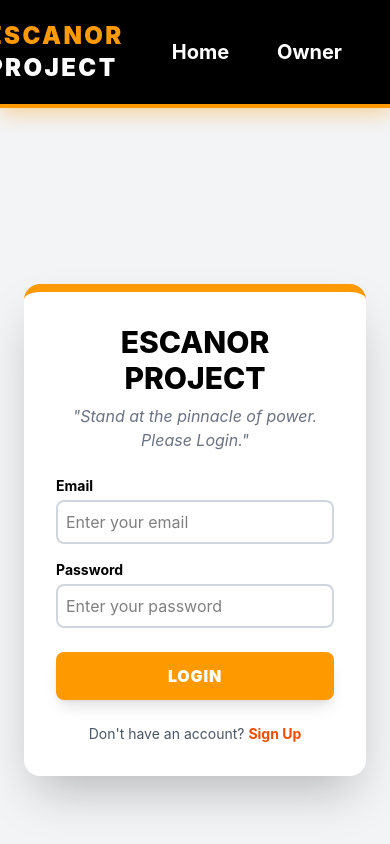
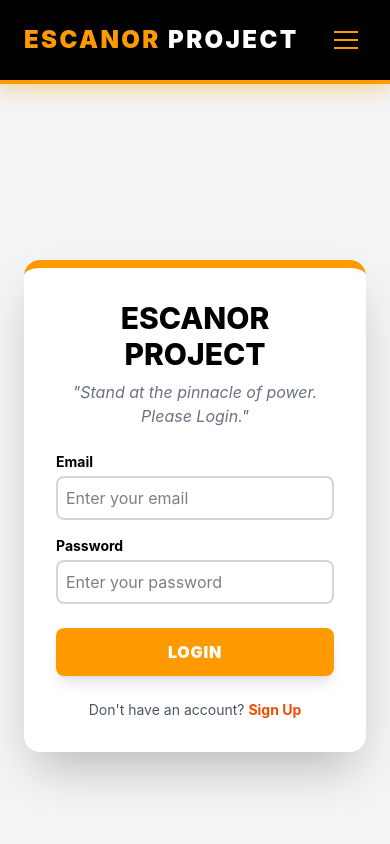
Before and after one commit to AshaJenvasu/week_12_react-assessment-REBUILD, a React (Vite) app: page / in a window 390 px wide. Shown: the top 844 px of the page. Built offline with nearby package versions, Linux system fonts and the light colour scheme; no server answers.

Commit message:
Update apibase for authcontext and responsive mobile nav

```diff
--- a/src/components/Navbar.jsx
+++ b/src/components/Navbar.jsx
@@ -1,78 +1,136 @@
+import { useState } from "react";
 import { Link } from "react-router-dom";
 import { useAuth } from "../context/AuthContext";
 
 const Navbar = () => {
   const { user, logout } = useAuth();
+  const [menuOpen, setMenuOpen] = useState(false);
 
   const handleLogoutClick = async () => {
-    // ยิงคำสั่งทำลายคุกกี้ที่ฝั่งหลังบ้าน และล้างค่า State ส่วนกลาง
     await logout();
-    // พอเคลียร์ค่าเสร็จปุ๊บ หน้า Home.jsx ที่ดักเงื่อนไข if (!user) ไว้ จะทำงานและพากระโดดกลับหน้าแรกทันทีจ้ะ!
+    setMenuOpen(false);
   };
 
   return (
-    <nav
-      className="sticky top-0 z-50 flex justify-end items-center gap-12 px-12 py-5
-                 bg-black border-b-4 border-amber-500 shadow-[0_5px_20px_rgba(245,158,11,0.4)]"
-    >
-      {/* ฝั่งซ้าย: โลโก้หรือชื่อโปรเจกต์ */}
-      <div className="mr-auto flex items-center">
+    <nav className="sticky top-0 z-50 bg-black border-b-4 border-amber-500 shadow-[0_5px_20px_rgba(245,158,11,0.4)]">
+      {/* ─── Top Bar ─── */}
+      <div className="flex justify-between items-center px-6 md:px-12 py-5">
+        {/* โลโก้ + Role Badge */}
+        <div className="flex items-center gap-3">
           <Link
             to="/"
             className="text-2xl font-black text-amber-500 tracking-widest hover:text-orange-500 transition-colors"
           >
             ESCANOR <span className="text-white">PROJECT</span>
           </Link>
-
-        {/* แสดงระดับสิทธิ์ (Role Badge) ขยับตามชื่อโลโก้เดิมของหนู */}
           {user && (
-          <span className="text-xs font-bold mx-5 px-3 py-1 bg-amber-500 text-black rounded-full uppercase tracking-wider shadow-[0_0_10px_rgba(245,158,11,0.5)]">
+            <span className="text-xs font-bold px-3 py-1 bg-amber-500 text-black rounded-full uppercase tracking-wider shadow-[0_0_10px_rgba(245,158,11,0.5)]">
               {user.role}
             </span>
           )}
         </div>
 
-      {/* ฝั่งขวา: เมนูลิงก์ และ ข้อมูลโปรไฟล์พร้อมปุ่ม Logout */}
-      <Link
-        to="/"
-        className="relative group text-xl font-bold text-white transition duration-300"
-      >
-        <span>Home</span>
-        <span className="absolute -bottom-1 left-0 w-0 h-1 bg-gradient-to-r from-orange-500 to-yellow-400 transition-all duration-300 group-hover:w-full shadow-[0_0_8px_#f59e0b]"></span>
-      </Link>
-
-      <Link
-        to="/owner"
-        className="relative group text-xl font-bold text-white transition duration-300"
-      >
-        <span>Owner</span>
-        <span className="absolute -bottom-1 left-0 w-0 h-1 bg-gradient-to-r from-orange-500 to-yellow-400 transition-all duration-300 group-hover:w-full shadow-[0_0_8px_#f59e0b]"></span>
-      </Link>
-
-      {/* 💡 เติมระบบต้อนรับและปุ่ม Logout คลุมด้วยสิทธิ์ล็อกอิน */}
+        {/* Desktop Menu */}
+        <div className="hidden md:flex items-center gap-12">
+          <NavLink to="/">Home</NavLink>
+          <NavLink to="/owner">Owner</NavLink>
           {user && (
             <div className="flex items-center gap-6 border-l-2 border-amber-500/30 pl-6">
-          {/* แสดงชื่อผู้ใช้ที่ล็อกอินอยู่ในระบบกลาง */}
               <p className="text-base font-medium text-gray-300">
                 Welcome,{" "}
                 <span className="text-amber-500 font-black tracking-wide">
                   {user.username}
                 </span>
               </p>
+              <LogoutButton onClick={handleLogoutClick} />
+            </div>
+          )}
+        </div>
 
-          {/* ปุ่ม Logout ธีมทลายดวงตะวัน (แดง-ส้มตัดขอบเข้ากับธีมมืด) */}
+        {/* Hamburger (mobile only) */}
         <button
-            onClick={handleLogoutClick}
+          onClick={() => setMenuOpen((prev) => !prev)}
+          className="md:hidden flex flex-col justify-center items-center gap-1.5 w-10 h-10 cursor-pointer"
+          aria-label="Toggle menu"
+        >
+          <span
+            className={`block w-6 h-0.5 bg-amber-500 transition-all duration-300 origin-center
+              ${menuOpen ? "rotate-45 translate-y-2" : ""}`}
+          />
+          <span
+            className={`block w-6 h-0.5 bg-amber-500 transition-all duration-300
+              ${menuOpen ? "opacity-0 scale-x-0" : ""}`}
+          />
+          <span
+            className={`block w-6 h-0.5 bg-amber-500 transition-all duration-300 origin-center
+              ${menuOpen ? "-rotate-45 -translate-y-2" : ""}`}
+          />
+        </button>
+      </div>
+
+      {/* ─── Mobile Dropdown ─── */}
+      <div
+        className={`md:hidden overflow-hidden transition-all duration-300 ease-in-out
+          ${menuOpen ? "max-h-96 opacity-100" : "max-h-0 opacity-0"}`}
+      >
+        <div className="flex flex-col px-6 pb-6 gap-5 border-t border-amber-500/20">
+          <NavLinkMobile to="/" onClick={() => setMenuOpen(false)}>
+            Home
+          </NavLinkMobile>
+          <NavLinkMobile to="/owner" onClick={() => setMenuOpen(false)}>
+            Owner
+          </NavLinkMobile>
+
+          {user && (
+            <>
+              <div className="border-t border-amber-500/20 pt-4">
+                <p className="text-sm font-medium text-gray-400 mb-3">
+                  Logged in as{" "}
+                  <span className="text-amber-500 font-black">
+                    {user.username}
+                  </span>
+                </p>
+                <LogoutButton onClick={handleLogoutClick} />
+              </div>
+            </>
+          )}
+        </div>
+      </div>
+    </nav>
+  );
+};
+
+// ─── Subcomponents ───
+
+const NavLink = ({ to, children }) => (
+  <Link
+    to={to}
+    className="relative group text-xl font-bold text-white transition duration-300"
+  >
+    <span>{children}</span>
+    <span className="absolute -bottom-1 left-0 w-0 h-1 bg-gradient-to-r from-orange-500 to-yellow-400 transition-all duration-300 group-hover:w-full shadow-[0_0_8px_#f59e0b]" />
+  </Link>
+);
+
+const NavLinkMobile = ({ to, children, onClick }) => (
+  <Link
+    to={to}
+    onClick={onClick}
+    className="text-lg font-bold text-white hover:text-amber-500 transition-colors py-1"
+  >
+    {children}
+  </Link>
+);
+
+const LogoutButton = ({ onClick }) => (
+  <button
+    onClick={onClick}
     className="px-4 py-2 bg-gradient-to-r from-red-600 to-orange-600 hover:from-red-700 hover:to-orange-700
                text-white text-sm font-black rounded-lg transition-all transform hover:scale-105 active:scale-95
                shadow-[0_0_15px_rgba(220,38,38,0.3)] uppercase tracking-wider border border-red-500/20 cursor-pointer"
   >
     Logout
   </button>
-        </div>
-      )}
-    </nav>
 );
-};
 
 export default Navbar;
```
Also changed, not shown: src/context/AuthContext.jsx (+36 -38 lines). Lines whose indentation alone changed are shown as unchanged.
